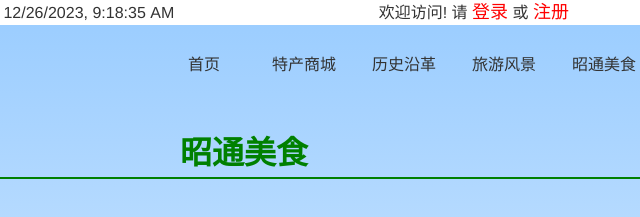
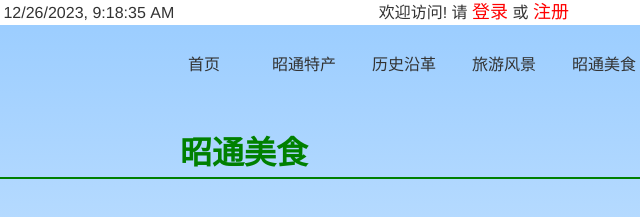
Before and after one commit to JackHuang-GitHub/hometown, a website: page food.html in a window 1280 px wide. Shown: the top 217 px of the page, 396-1036 px from the left. Drawn offline with Linux system fonts and the light colour scheme.

Commit message:
update 昭通特产

```diff
--- a/food.html
+++ b/food.html
@@ -87,7 +87,7 @@
             <li><a href="food.html">昭通美食</a></li>
             <li><a href="tour.html">旅游风景</a></li>
             <li><a href="history.html">历史沿革</a></li>
-			<li><a href="speciality.html">特产商城</a></li>
+			<li><a href="speciality.html">昭通特产</a></li>
             <li><a href="index.html">首页</a></li>
         </ul>
 	</div>
```
Also changed, not shown: history.html (+1 -1 lines), index.html (+1 -1 lines), message.html (+1 -1 lines), speciality.html (+2 -2 lines), tour.html (+1 -1 lines).
